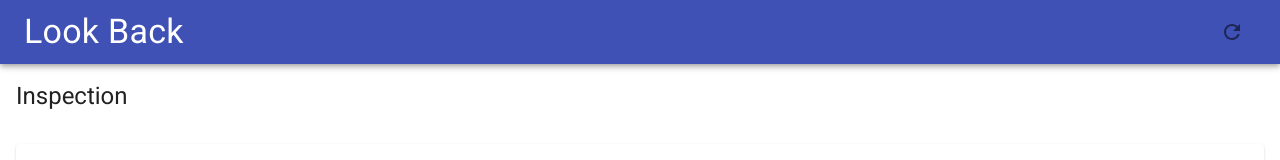
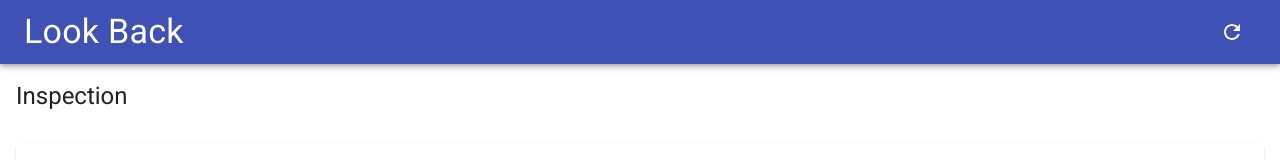
Before and after one commit to jonathanhhoward/look-back, a React (Create React App) app: page / in a window 1280 px wide. Shown: the top 160 px of the page. Built offline with nearby package versions, Linux system fonts and the light colour scheme.

Commit message:
Set refresh button color to be more visible in light mode

```diff
--- a/src/App/TitleBar/index.tsx
+++ b/src/App/TitleBar/index.tsx
@@ -4,10 +4,14 @@ import Typography from "@material-ui/core/Typography";
 import IconButton from "@material-ui/core/IconButton";
 import Refresh from "@material-ui/icons/Refresh";
 import { makeStyles } from "@material-ui/core/styles";
+import { grey } from "@material-ui/core/colors";
 
 const useStyles = makeStyles({
   title: {
     flexGrow: 1,
+  },
+  refresh: {
+    color: grey[100],
   },
 });
 
@@ -26,7 +30,7 @@ export function TitleBar() {
           Look Back
         </Typography>
         <IconButton aria-label="reset page" onClick={handleReset}>
-          <Refresh />
+          <Refresh className={classes.refresh} />
         </IconButton>
       </Toolbar>
     </AppBar>
```
